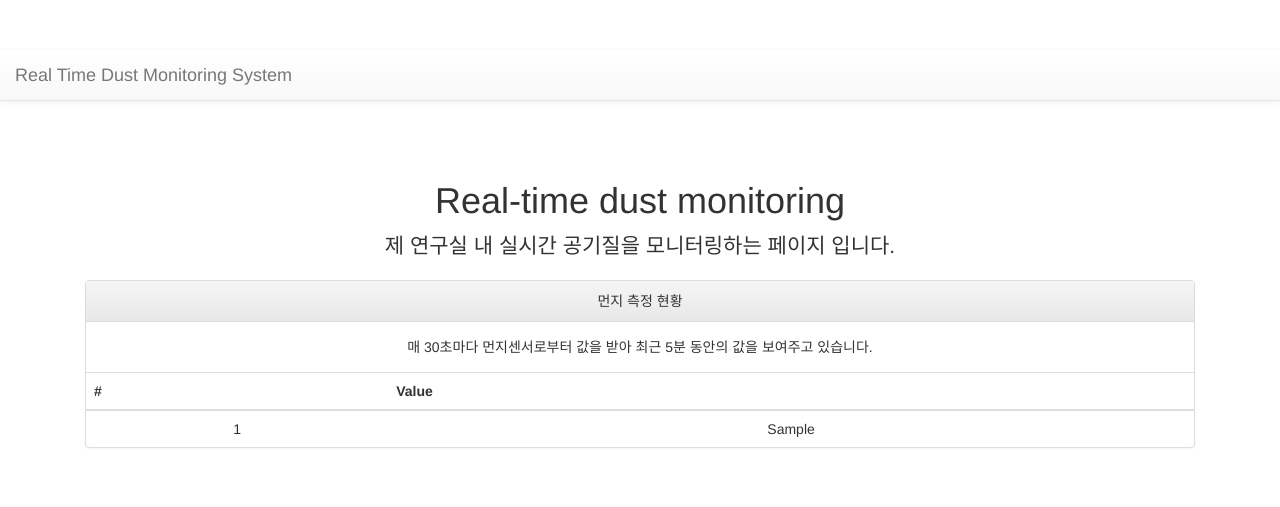
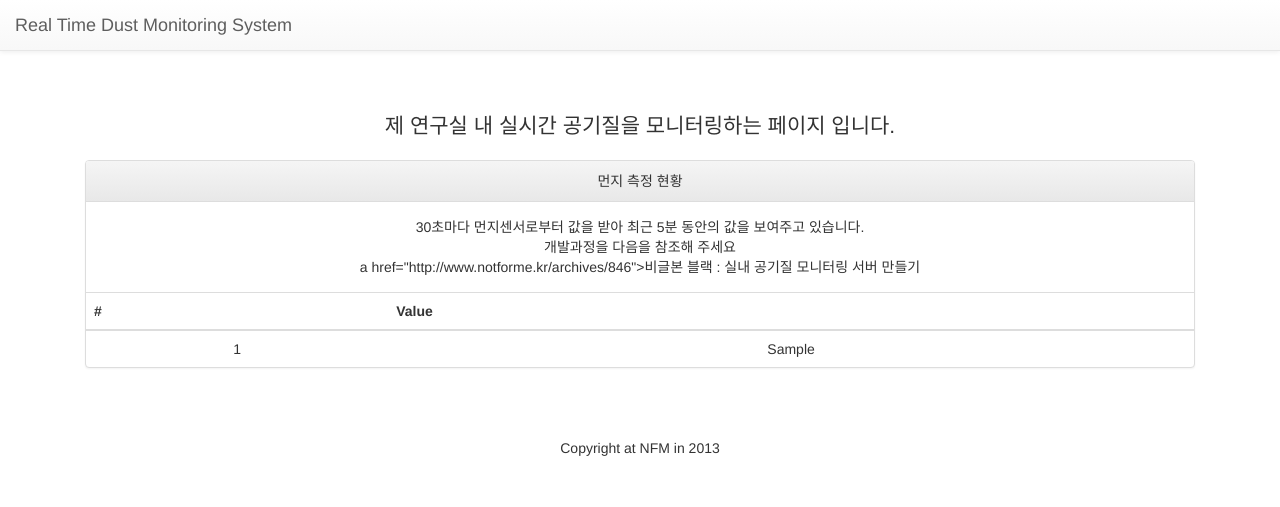
Before and after one commit to jwj0831/dust-portal, a PHP site: page / in a window 1280 px wide. Shown: the top 507 px of the page. Run offline with PHP 8.4, Linux system fonts and the light colour scheme; tables that the repository leaves empty or names only in its code hold one stand-in row (values such as "Sample post"); some libraries are stand-ins or nearby versions.

Commit message:
update information

```diff
--- a/css/dust-portal.css
+++ b/css/dust-portal.css
@@ -1,6 +1,9 @@
-body {
-  padding-top: 50px;
+.footer {
+	display:block;
+	margin: 10px 0px;
+	text-align:center;
 }
+
 .dust-template {
   padding: 40px 15px;
   text-align: center;
--- a/index.php
+++ b/index.php
@@ -11,7 +11,7 @@ mysql_select_db($db_name, $conn);
 	<head>
 		<meta charset="utf-8">
 		<meta http-equiv="X-UA-Compatible" content="IE=edge">
-		<meta http-equiv='refresh' content='10;url=http://117.16.146.55/dust-portal'
+		<meta http-equiv='refresh' content='30;url=http://117.16.146.55/dust-portal'
 		<meta name="viewport" content="width=device-width, initial-scale=1.0">
 		<meta name="description" content="">
 		<meta name="author" content="">
@@ -46,12 +46,15 @@ mysql_select_db($db_name, $conn);
 		<div class="container">
 
 			<div class="dust-template">
-				<h1>Real-time dust monitoring</h1>
 				<p class="lead">제 연구실 내 실시간 공기질을 모니터링하는 페이지 입니다.</p>
 
 				<div class="panel panel-default">
 					<div class="panel-heading">먼지 측정 현황</div>
-					<div class="panel-body">매 30초마다 먼지센서로부터 값을 받아 최근 5분 동안의 값을 보여주고 있습니다.</div>
+					<div class="panel-body">
+						30초마다 먼지센서로부터 값을 받아 최근 5분 동안의 값을 보여주고 있습니다.</br>
+						개발과정을 다음을 참조해 주세요</br>
+						a href="http://www.notforme.kr/archives/846">비글본 블랙 : 실내 공기질 모니터링 서버 만들기</a>
+					</div>
 
 					<table class="table">
 						<thead>
@@ -79,7 +82,9 @@ mysql_select_db($db_name, $conn);
 				</div><!-- /.panel -->
 			</div><!-- /.dust-template -->
 		</div><!-- /.container -->
-
+		<footer>
+			<p class="footer">Copyright at NFM in 2013</p>
+		</footer>
 		<!-- Bootstrap core JavaScript
 		================================================== -->
 		<!-- Placed at the end of the document so the pages load faster -->
```
